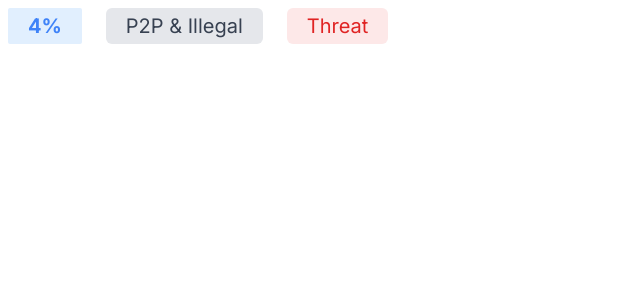
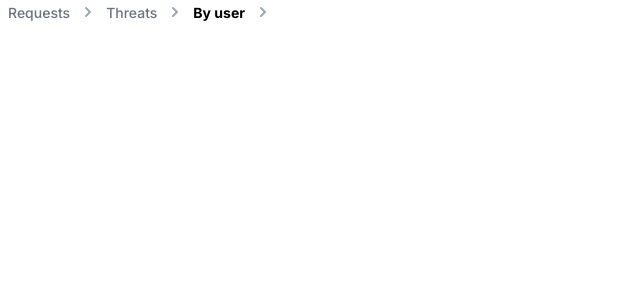
Before and after one commit to hnordt/web-template, a Next.js app: page / in a window 1280 px wide. Shown: the top 300 px of the page, without its empty margins (0-640 px from the left). Built offline with nearby package versions, Linux system fonts and the light colour scheme.

Commit message:
chore: Replace Tags with Breadcrumbs

```diff
--- a/src/pages/index.js
+++ b/src/pages/index.js
@@ -1,3 +1,5 @@
+import Breadcrumb from "components/Breadcrumb"
+import Breadcrumbs from "components/Breadcrumbs"
 import React from "react"
 import { BsArrowDown } from "react-icons/bs"
 import Tag from "../components/Tag"
@@ -6,13 +8,11 @@ import Tags from "../components/Tags"
 export default function Index() {
   return (
     <div>
-      <Tags>
-        <Tag variant="primary" number icon={BsArrowDown}>
-          4%
-        </Tag>
-        <Tag variant="secondary">P2P & Illegal</Tag>
-        <Tag variant="danger">Threat</Tag>
-      </Tags>
+      <Breadcrumbs>
+        <Breadcrumb href="/requests">Requests</Breadcrumb>
+        <Breadcrumb href="/threats">Threats</Breadcrumb>
+        <Breadcrumb current>By user</Breadcrumb>
+      </Breadcrumbs>
     </div>
   )
 }
```
